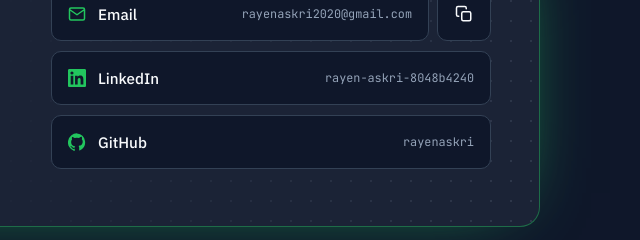
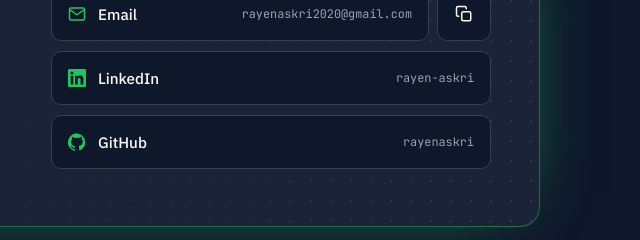
Before and after one commit to rayenaskri/rayenaskri.github.io, a plain HTML site: page index.html in a window 1280 px wide. Shown: the part 5652-5892 px from the top of the page, 640-1280 px from the left. Drawn offline with Linux system fonts and the light colour scheme.

Commit message:
Update LinkedIn profile link and fix JSON-LD schema for better accuracy

```diff
--- a/index.html
+++ b/index.html
@@ -22,7 +22,7 @@
 <link rel="preconnect" href="https://fonts.gstatic.com" crossorigin>
 <link href="https://fonts.googleapis.com/css2?family=IBM+Plex+Sans:wght@400;500;600;700&family=JetBrains+Mono:wght@400;500;600&display=swap" rel="stylesheet">
 <script type="application/ld+json">
-{"@context":"https://schema.org","@type":"Person","name":"Rayen Askri","jobTitle":"Embedded Systems & IoT Engineer","url":"https://rayenaskri.github.io/","image":"https://rayenaskri.github.io/photo.jpg","email":"mailto:rayenaskri2020@gmail.com","address":{"@type":"PostalAddress","addressLocality":"El Ghazala","addressCountry":"TN"},"alumniOf":[{"@type":"CollegeOrUniversity","name":"ISIMM, Monastir"},{"@type":"CollegeOrUniversity","name":"ISTIC, Borj Cédria"}],"knowsAbout":["Embedded systems","IoT","ESP32","FreeRTOS","MQTT","NFC","React","React Native","Node.js"],"sameAs":["https://github.com/rayenaskri","https://www.linkedin.com/in/rayen-askri-8048b4240/"]}
+{"@context":"https://schema.org","@type":"Person","name":"Rayen Askri","jobTitle":"Embedded Systems & IoT Engineer","url":"https://rayenaskri.github.io/","image":"https://rayenaskri.github.io/photo.jpg","email":"mailto:rayenaskri2020@gmail.com","address":{"@type":"PostalAddress","addressLocality":"El Ghazala","addressCountry":"TN"},"alumniOf":[{"@type":"CollegeOrUniversity","name":"ISIMM, Monastir"},{"@type":"CollegeOrUniversity","name":"ISTIC, Borj Cédria"}],"knowsAbout":["Embedded systems","IoT","ESP32","FreeRTOS","MQTT","NFC","React","React Native","Node.js"],"sameAs":["https://github.com/rayenaskri","https://www.linkedin.com/in/rayen-askri/"]}
 </script>
 <style>
 /* Design system: ui-ux-pro-max (query: "embedded engineer developer portfolio", variance 7 / motion 6 / density 4)
@@ -454,7 +454,7 @@ footer{display:flex;justify-content:space-between;align-items:center;flex-wrap:w
           <a class="btn primary" href="#contact"><span data-i18n="hero.cta">Get in touch</span><svg class="i" aria-hidden="true"><use href="#i-arrow"/></svg></a>
           <a class="btn" href="#work" data-i18n="hero.cta2">See RondeGuard</a>
           <a class="btn sq" href="https://github.com/rayenaskri" aria-label="GitHub" title="GitHub"><svg class="i" aria-hidden="true"><use href="#i-github"/></svg></a>
-          <a class="btn sq" href="https://www.linkedin.com/in/rayen-askri-8048b4240/" aria-label="LinkedIn" title="LinkedIn"><svg class="i" aria-hidden="true"><use href="#i-linkedin"/></svg></a>
+          <a class="btn sq" href="https://www.linkedin.com/in/rayen-askri/" aria-label="LinkedIn" title="LinkedIn"><svg class="i" aria-hidden="true"><use href="#i-linkedin"/></svg></a>
         </div>
       </div>
       <div class="visual">
@@ -722,7 +722,7 @@ footer{display:flex;justify-content:space-between;align-items:center;flex-wrap:w
             <a href="mailto:rayenaskri2020@gmail.com"><svg class="i" aria-hidden="true"><use href="#i-mail"/></svg><span data-i18n="ct.email">Email</span><small>rayenaskri2020@gmail.com</small></a>
             <button class="icon-btn" id="copy" type="button" aria-label="Copy email address" data-i18n-attr="aria-label:ct.copy" title="Copy email address"><svg class="i" aria-hidden="true"><use href="#i-copy"/></svg></button>
           </div>
-          <a href="https://www.linkedin.com/in/rayen-askri-8048b4240/"><svg class="i" aria-hidden="true"><use href="#i-linkedin"/></svg>LinkedIn<small>rayen-askri-8048b4240</small></a>
+          <a href="https://www.linkedin.com/in/rayen-askri/"><svg class="i" aria-hidden="true"><use href="#i-linkedin"/></svg>LinkedIn<small>rayen-askri</small></a>
           <a href="https://github.com/rayenaskri"><svg class="i" aria-hidden="true"><use href="#i-github"/></svg>GitHub<small>rayenaskri</small></a>
         </div>
       </div>
```
